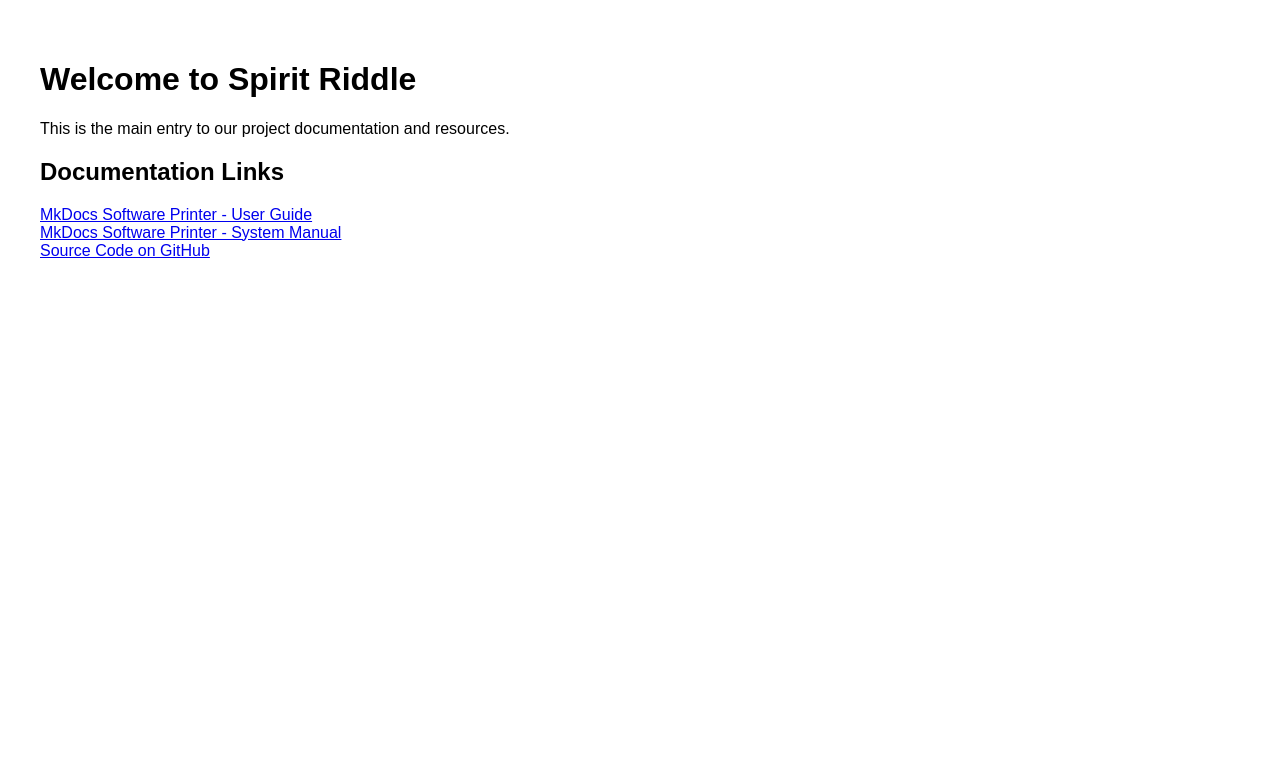
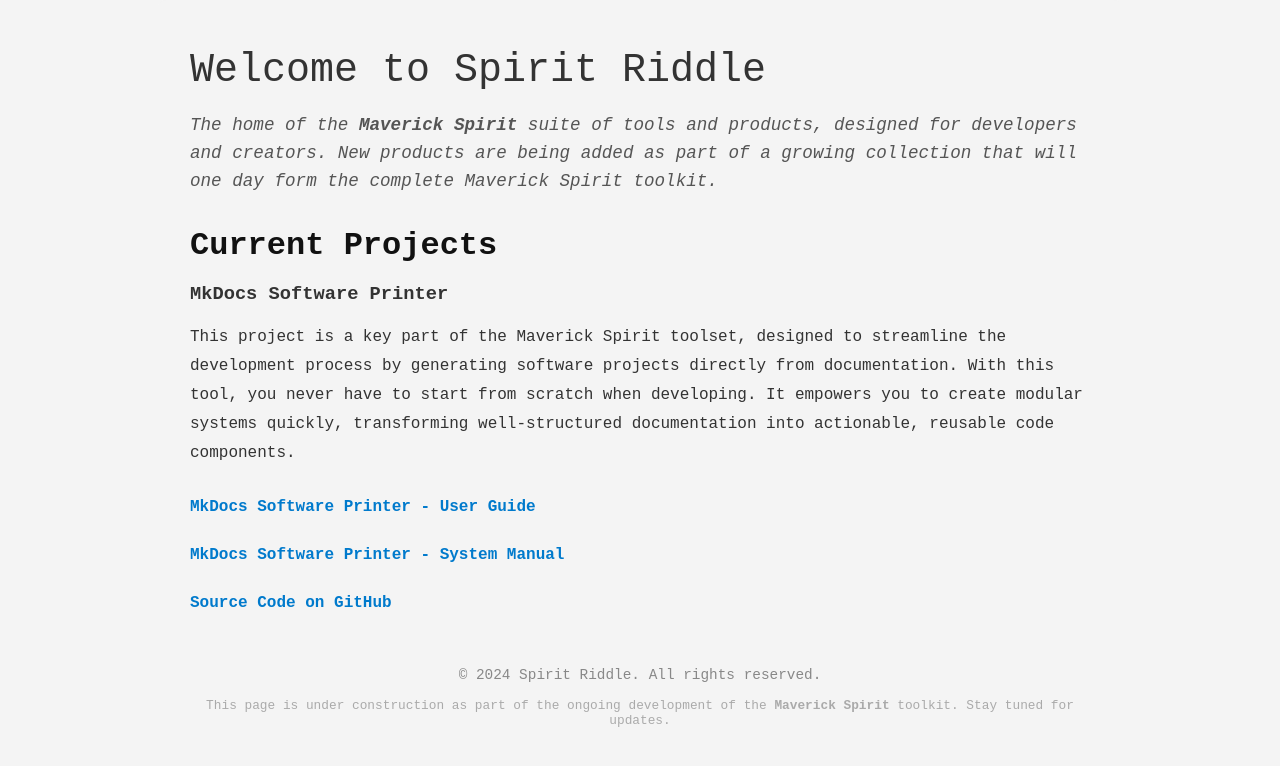
Before and after one commit to spirit-riddle/spirit-riddle.github.io, a Gatsby site: page / in a window 1280 px wide. Built offline with nearby package versions, Linux system fonts and the light colour scheme; Gatsby itself is replaced by a stand-in of ours.

Commit message:
finished under construction vibe.

```diff
--- a/src/pages/index.js
+++ b/src/pages/index.js
@@ -1,30 +1,107 @@
-
 import React from "react";
+import "./styles.css"
 
 const IndexPage = () => (
-  <main style={{ padding: "2rem", fontFamily: "Arial, sans-serif" }}>
-    <h1>Welcome to Spirit Riddle</h1>
-    <p>This is the main entry to our project documentation and resources.</p>
-    <section style={{ marginTop: "1rem" }}>
-      <h2>Documentation Links</h2>
-      <ul style={{ listStyle: "none", padding: 0 }}>
-        <li>
-          <a href="https://spirit-riddle.github.io/mkdocs-software-printer/" target="_blank" rel="noopener noreferrer">
+  <main style={{
+    padding: "3rem 2rem",
+    fontFamily: "'Courier New', Courier, monospace",
+    backgroundColor: "#f4f4f4",
+    color: "#333",
+    maxWidth: "900px",
+    margin: "0 auto",
+    borderRadius: "8px",
+  }}>
+    <header style={{ marginBottom: "2rem" }}>
+      <h1 style={{ fontSize: "2.5rem", margin: "0", fontWeight: "normal" }}>
+        Welcome to Spirit Riddle
+      </h1>
+      <p style={{
+        fontSize: "1.1rem",
+        color: "#555",
+        lineHeight: "1.6",
+        fontStyle: "italic",
+      }}>
+        The home of the <strong>Maverick Spirit</strong> suite of tools and products, designed for developers and creators. New products are being added as part of a growing collection that will one day form the complete Maverick Spirit toolkit.
+      </p>
+    </header>
+
+    <section>
+      <h2 style={{
+        fontSize: "2rem",
+        color: "#111",
+        marginBottom: "1rem",
+        fontWeight: "bold",
+      }}>
+        Current Projects
+      </h2>
+      <h3>MkDocs Software Printer</h3>
+      <p style={{ fontSize: "1rem", lineHeight: "1.8", marginBottom: "1.5rem" }}>
+        This project is a key part of the Maverick Spirit toolset, designed to streamline the development process by generating software projects directly from documentation. With this tool, you never have to start from scratch when developing. It empowers you to create modular systems quickly, transforming well-structured documentation into actionable, reusable code components.
+      </p>
+
+      <ul style={{
+        listStyleType: "none",
+        padding: 0,
+        margin: 0,
+        fontSize: "1rem",
+        lineHeight: "2",
+      }}>
+        <li style={{ marginBottom: "1rem" }}>
+          <a
+            href="https://spirit-riddle.github.io/mkdocs-software-printer/"
+            target="_blank"
+            rel="noopener noreferrer"
+            style={{
+              textDecoration: "none",
+              color: "#007acc",
+              fontWeight: "bold",
+            }}
+          >
             MkDocs Software Printer - User Guide
           </a>
         </li>
-        <li>
-          <a href="https://spirit-riddle.github.io/mkdocs-software-printer/system/" target="_blank" rel="noopener noreferrer">
+        <li style={{ marginBottom: "1rem" }}>
+          <a
+            href="https://spirit-riddle.github.io/mkdocs-software-printer/system/"
+            target="_blank"
+            rel="noopener noreferrer"
+            style={{
+              textDecoration: "none",
+              color: "#007acc",
+              fontWeight: "bold",
+            }}
+          >
             MkDocs Software Printer - System Manual
           </a>
         </li>
-        <li>
-          <a href="https://github.com/spirit-riddle/mkdocs-software-printer" target="_blank" rel="noopener noreferrer">
+        <li style={{ marginBottom: "1rem" }}>
+          <a
+            href="https://github.com/spirit-riddle/mkdocs-software-printer"
+            target="_blank"
+            rel="noopener noreferrer"
+            style={{
+              textDecoration: "none",
+              color: "#007acc",
+              fontWeight: "bold",
+            }}
+          >
             Source Code on GitHub
           </a>
         </li>
       </ul>
     </section>
+
+    <footer style={{
+      marginTop: "3rem",
+      textAlign: "center",
+      fontSize: "0.9rem",
+      color: "#888",
+    }}>
+      <p>© {new Date().getFullYear()} Spirit Riddle. All rights reserved.</p>
+      <p style={{ fontSize: "0.8rem", color: "#aaa" }}>
+        This page is under construction as part of the ongoing development of the <strong>Maverick Spirit</strong> toolkit. Stay tuned for updates.
+      </p>
+    </footer>
   </main>
 );
 
--- /dev/null
+++ b/src/pages/styles.css
@@ -0,0 +1,5 @@
+body {
+  background-color: #f4f4f4;
+  margin: 0;
+  padding: 0;
+}
```
Also changed, not shown: 1 other file.
